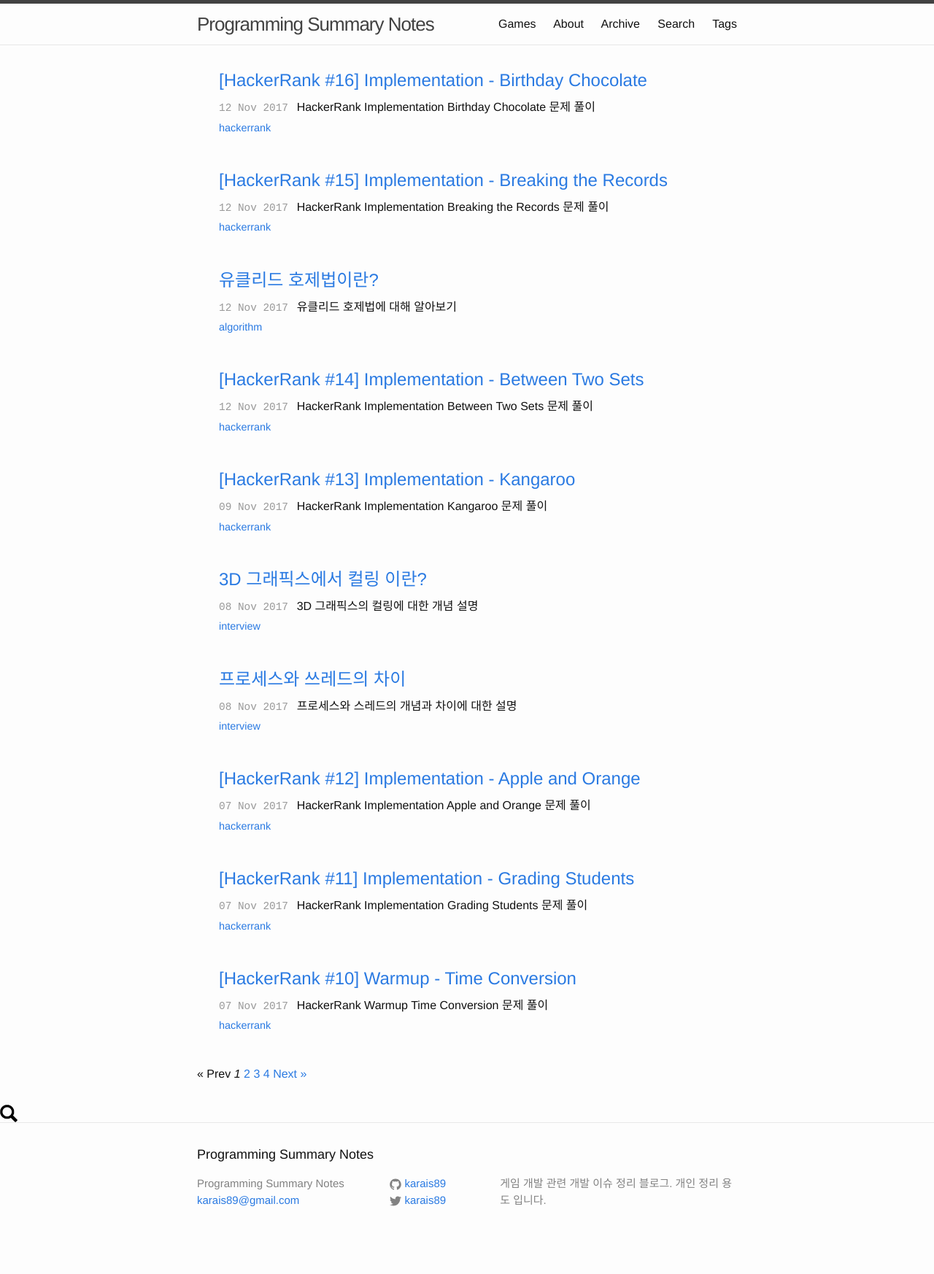
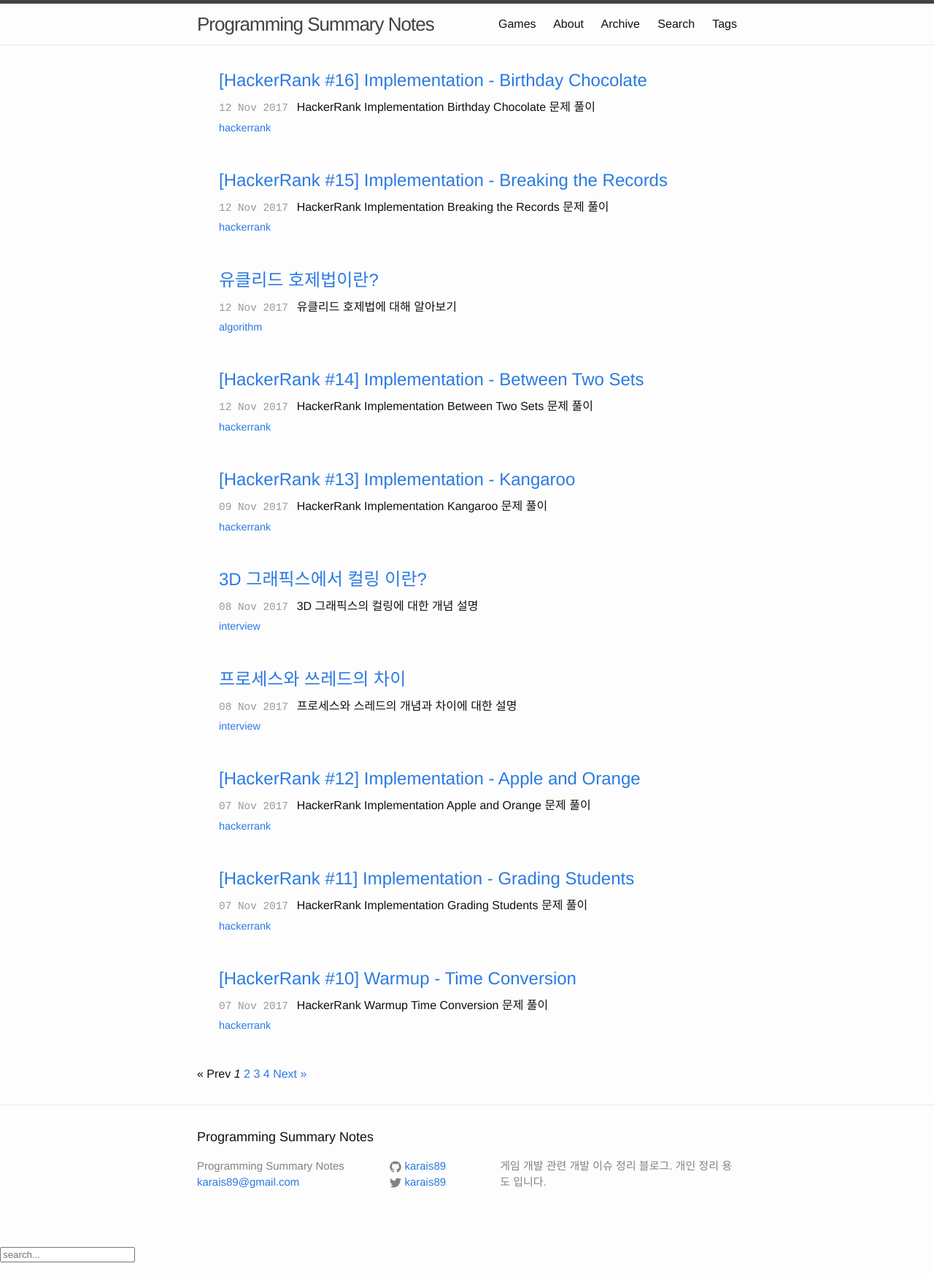
Before and after one commit to karais89/karais89.github.io_back, a Jekyll site: the page built from index.html, in a window 1280 px wide. Shown: the whole page at 73% size. Built offline with Jekyll 4.4.1, drawn with Linux system fonts in a browser that asks for light colours; the list of posts is cut into pages by our own code; before the commit the page ends 1716 px from its top, so only the background shows below that.

Commit message:
Modify search bottom include

```diff
--- a/search.html
+++ b/_includes/search.html
@@ -20,7 +15,6 @@
 <!-- Script pointing to jekyll-search.js -->
 <script src="{{site.baseurl}}/dest/jekyll-search.js" type="text/javascript"></script>
 
-
 <script type="text/javascript">
       SimpleJekyllSearch({
         searchInput: document.getElementById('search-input'),
--- a/_layouts/default.html
+++ b/_layouts/default.html
@@ -8,7 +8,7 @@
         {{ content }}
       </div>
     </main>
-    <a href="/search/"><img src="/images/icon/search.png"/></a>
     {% include footer.html %}
+    {% include search.html %}
   </body>
 </html>
```
Also changed, not shown: other parts of _includes/search.html (+0 -5 lines).
